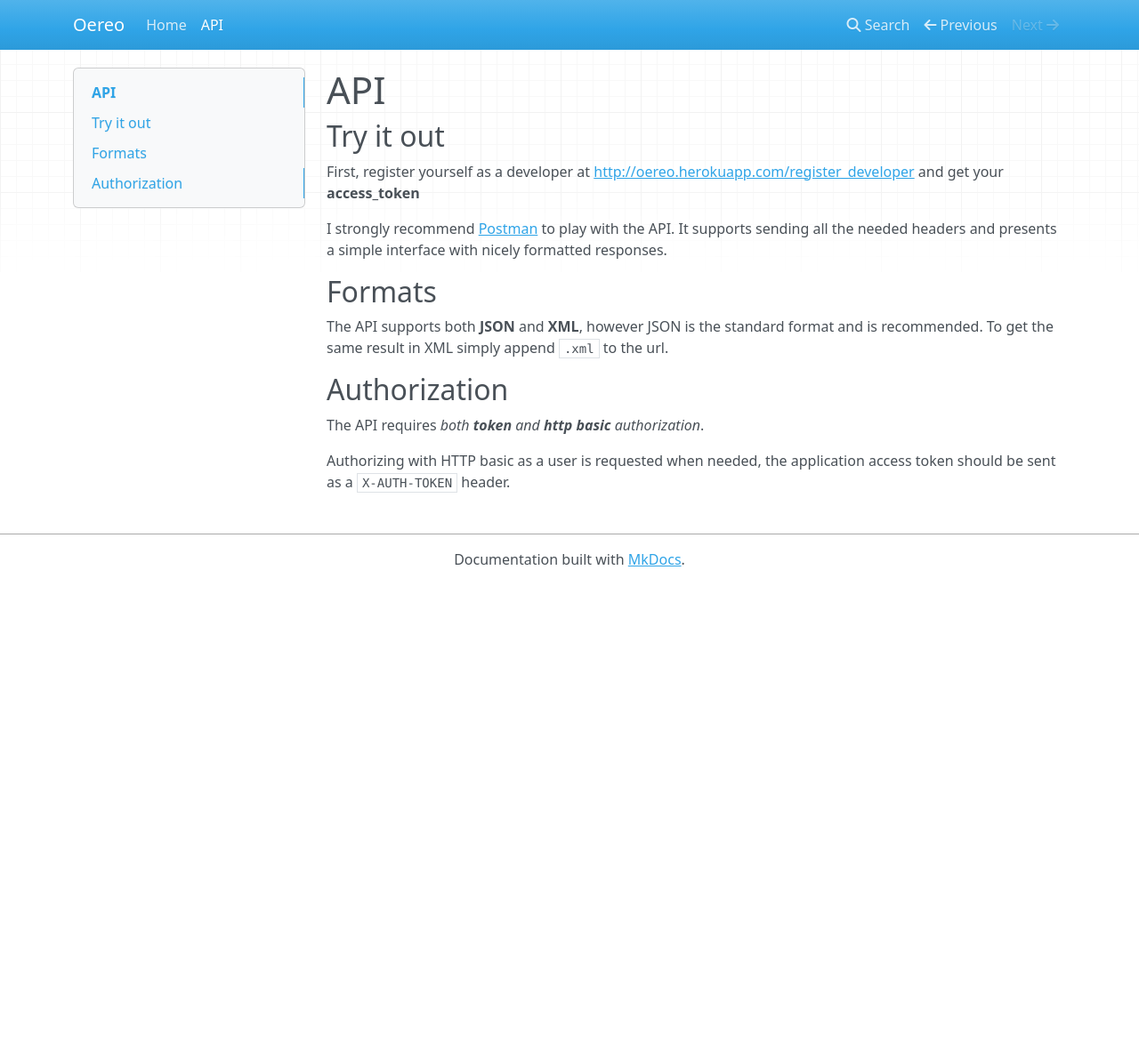
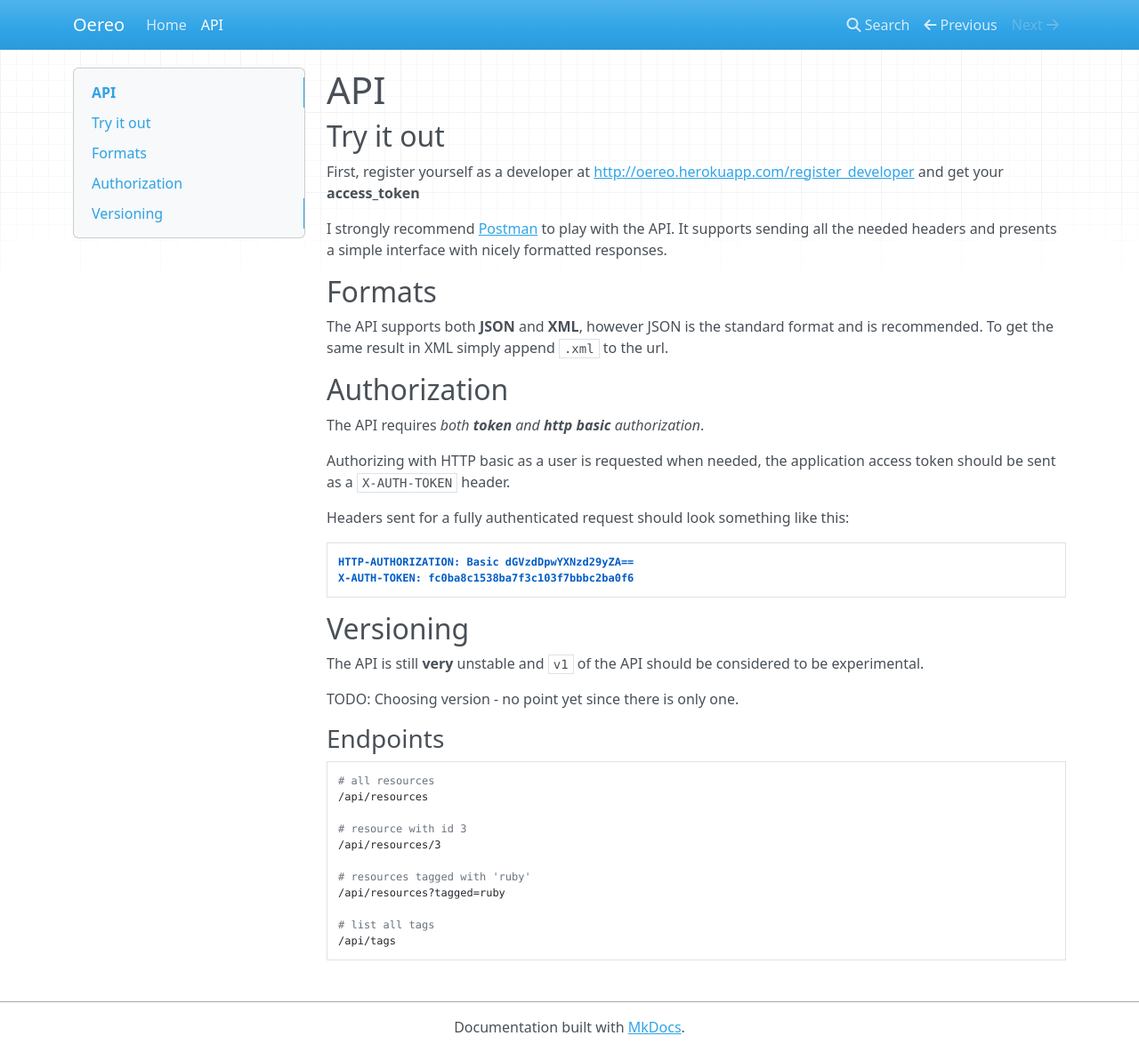
Before and after one commit to jsborjesson/oereo, an MkDocs documentation site: the page built from docs/api.md, in a window 1280 px wide and 1183 px high. Shown: the whole window at 89% size. Built offline with MkDocs 1.6.1, drawn with Linux system fonts in a browser that asks for light colours; nearby versions of some CDN libraries; old or Windows-style settings are respelled for this version of MkDocs.

Commit message:
Listing some endpoints

```diff
--- a/docs/api.md
+++ b/docs/api.md
@@ -21,3 +21,30 @@ The API requires _both **token** and **http basic** authorization_.
 
 Authorizing with HTTP basic as a user is requested when needed, the
 application access token should be sent as a `X-AUTH-TOKEN` header.
+
+Headers sent for a fully authenticated request should look something like this:
+
+    HTTP-AUTHORIZATION: Basic dGVzdDpwYXNzd29yZA==
+    X-AUTH-TOKEN: fc0ba8c1538ba7f3c103f7bbbc2ba0f6
+
+
+## Versioning
+
+The API is still **very** unstable and `v1` of the API should be considered to
+be experimental.
+
+TODO: Choosing version - no point yet since there is only one.
+
+### Endpoints
+
+    # all resources
+    /api/resources
+
+    # resource with id 3
+    /api/resources/3
+
+    # resources tagged with 'ruby'
+    /api/resources?tagged=ruby
+
+    # list all tags
+    /api/tags
```
